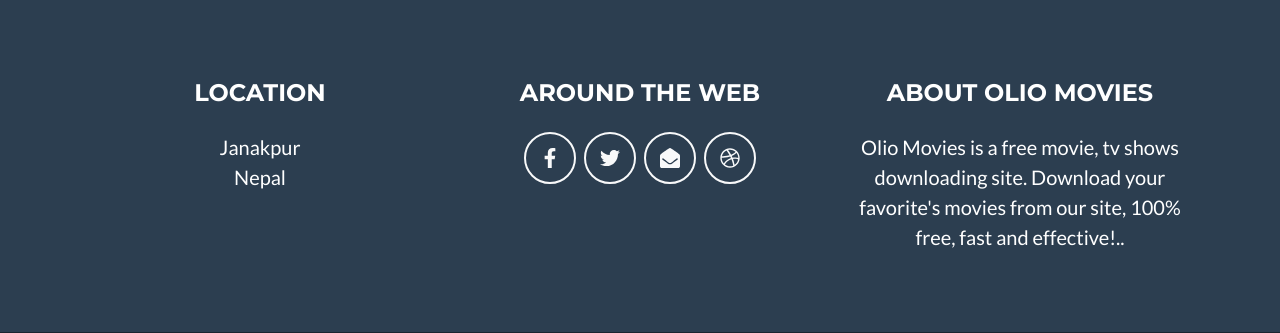
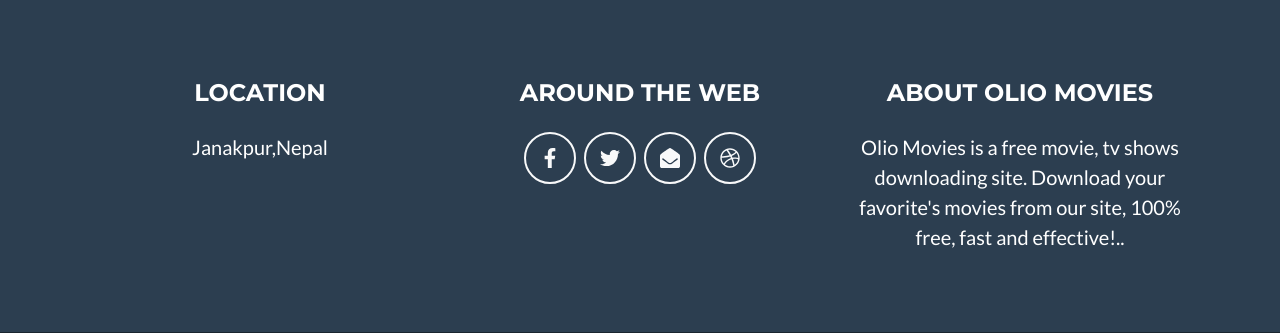
Before and after one commit to irahulsah/oliomovies_Python_flask, a Flask app: page /about in a window 1280 px wide. Shown: the part 737-1070 px from the top of the page. Run offline with Flask 2, Linux system fonts and the light colour scheme; some libraries are stand-ins or nearby versions.

Commit message:
changed locations

```diff
--- a/templates/layout.html
+++ b/templates/layout.html
@@ -67,7 +67,7 @@
                 <!-- Footer Location-->
                 <div class="col-lg-4 mb-5 mb-lg-0">
                     <h4 class="text-uppercase mb-4">Location</h4>
-                    <p class="lead mb-0">Janakpur<br />Nepal</p>
+                    <p class="lead mb-0">Janakpur,Nepal</p>
                 </div>
                 <!-- Footer Social Icons-->
                 <div class="col-lg-4 mb-5 mb-lg-0">
```
